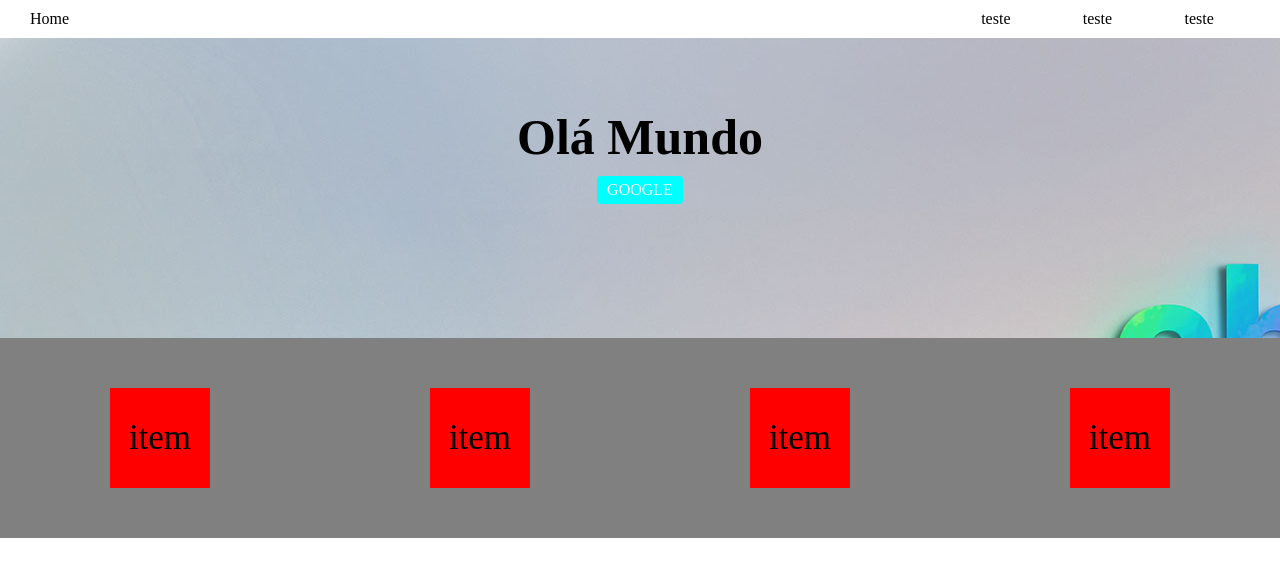
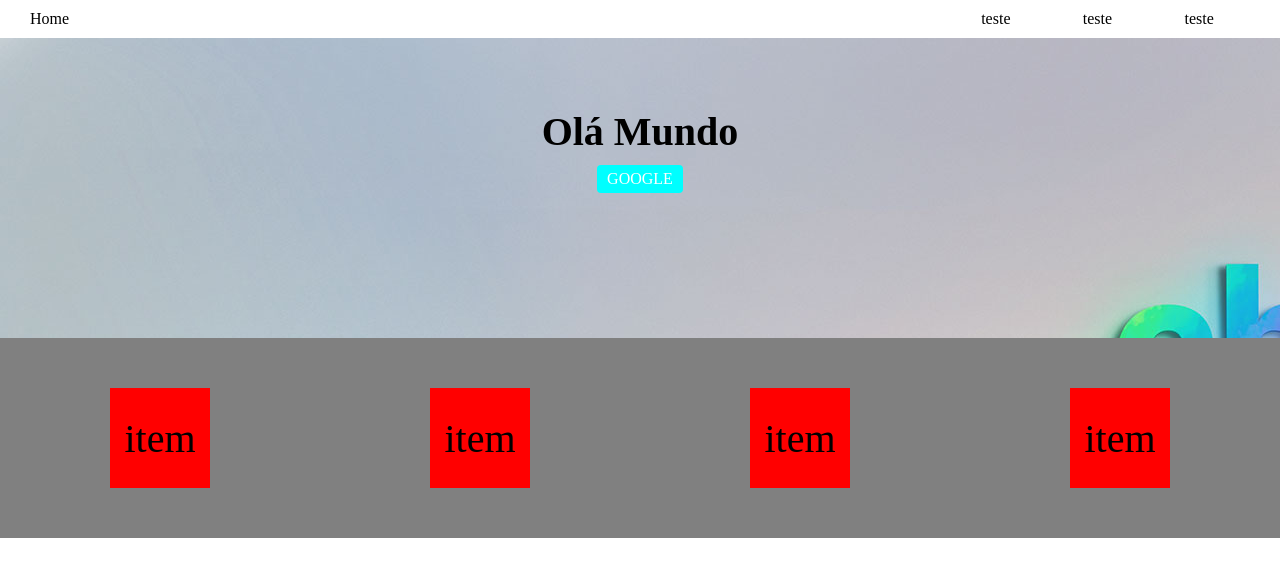
Before and after one commit to renemonteiro/repo-teste, a plain HTML site: page index.html in a window 1280 px wide. Drawn offline with Linux system fonts and the light colour scheme.

Commit message:
atualização

```diff
--- a/index.html
+++ b/index.html
@@ -2,6 +2,7 @@
 <html lang="en">
 <head>
     <meta charset="UTF-8">
+     <meta name="viewport" content="width=device-width, initial-scale=1.0">
     <link rel="stylesheet" href="style.css">
     <title>Teste</title>
 </head>
@@ -18,15 +19,15 @@
 </header>
 <div class="background">
     <div class="container">
-        <h1>Olá Mundo</h1>
+        <h1 class="font1">Olá Mundo</h1>
         <a href="http://google.com">google</a>
     </div>
 </div>
 <div class="container-cards">
-    <div class="card"><p>item</p></div>
-    <div class="card"><p>item</p></div>
-    <div class="card"><p>item</p></div>
-    <div class="card"><p>item</p></div>
+    <div class="card"><p class="font1">item</p></div>
+    <div class="card"><p class="font1">item</p></div>
+    <div class="card"><p class="font1">item</p></div>
+    <div class="card"><p class="font1">item</p></div>
 </div>
 
 </body>
--- a/style.css
+++ b/style.css
@@ -7,6 +7,9 @@
 a{
     text-decoration: none;
     color:black;
+}
+.font1{
+    font-size:40px;
 }
 
 .header{
@@ -40,18 +43,15 @@ li{
     height:300px;
     position: relative;
 }
-.container{
+.container {
     position: absolute;
     height: 100%;
     width: 100%;
-    display:flex;
+    display: flex;
     flex-direction: column;
     align-items: center;
     align-content: center;
-    top:70px;
-}
-div h1{
-        font-size:50px;
+    top: 70px;
 }
 
 .container a {
@@ -80,9 +80,6 @@ div h1{
     text-align:center;
     align-items: center;
 }
-div p{
-    font-size:35px;
-}
 
 @media (max-width: 900px) {
     .header{
@@ -93,12 +90,9 @@ div p{
         gap: 5px;
         height: auto;
 }
-    div h1{
-        font-size:30px;
+    .font1{
+        font-size:20px;
     }
-    div p{
-    font-size:20px;
-}
 }
 
 @media (max-width: 600px){
@@ -108,10 +102,7 @@ div p{
     .header{
         background-color:blue;
     }
-     div h1{
-        font-size:20px;
+    .font1{
+        font-size:10px;
     }
-     div p{
-         font-size:10px;
 }
-}
```
